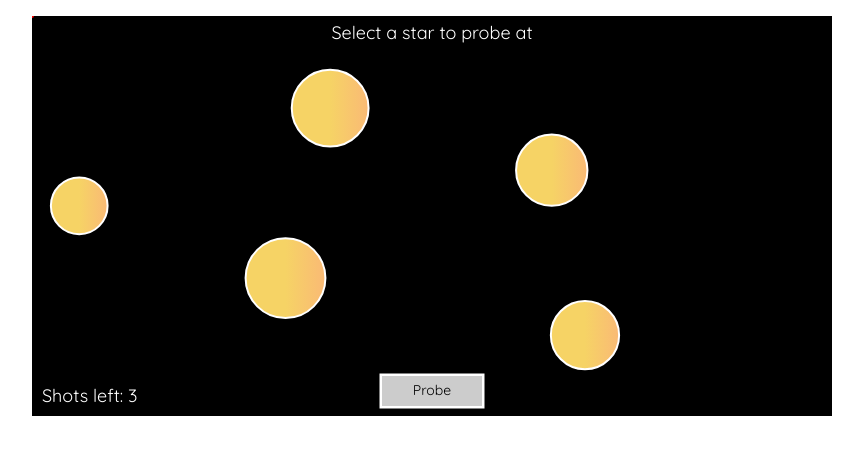
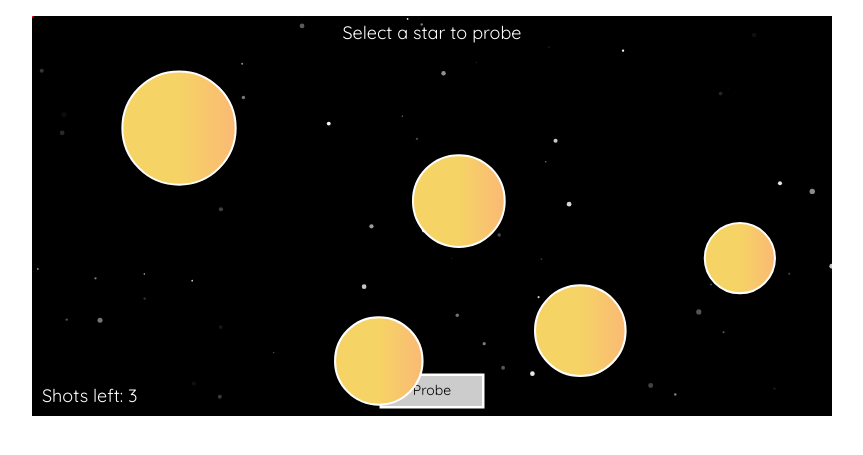
Before and after one commit to HackTheSolarSystem/RuthAngus, a Jekyll site: the page built from game.html, in a window 1280 px wide. Shown: the top 455 px of the page, without its empty margins (208-1071 px from the left). Built offline with Jekyll 4.4.1, drawn with Linux system fonts in a browser that asks for light colours; nearby versions of some CDN libraries.

Commit message:
correlate star size and frequency, add particle background

```diff
--- a/game.html
+++ b/game.html
@@ -4,4 +4,10 @@
 css: [ "public/css/game.css" ]
 js: [ "public/js/game/consts.js", "public/js/game/button.js", "public/js/game/star.js", "public/js/game/game.js" ]
 ---
-<canvas id="game" width="800px" height="400px"></canvas>
+<script>
+window.BASE_URL = "{{ site.baseurl }}";
+</script>
+<div id="gameContainer">
+	<div id="particles"></div>
+	<canvas id="game" width="800px" height="400px"></canvas>
+</div>
--- a/public/css/game.css
+++ b/public/css/game.css
@@ -2,10 +2,23 @@
 	background: white;
 }
 
-#game {
+#gameContainer {
 	background: black;
-	display: block;
-	margin: 1rem auto;
 	width: 800px;
 	height: 400px;
+	margin: 1rem auto;
+	position: relative;
 }
+
+#game, #particles {
+	display: block;
+	width: 800px;
+	height: 400px;
+	position: absolute;
+	top: 0;
+	left: 0;
+}
+
+#game {
+	z-index: 1;
+}
--- a/public/js/game/consts.js
+++ b/public/js/game/consts.js
@@ -1,7 +1,13 @@
 var CANVAS_WIDTH = 800;
 var CANVAS_HEIGHT = 400;
-var SINE_ANIMATION_HEIGHT = 8;
+
 var UI_TOP_GAP = 50;
 var UI_BOTTOM_GAP = 40;
+
+var SINE_ANIMATION_HEIGHT = 8;
+
+var STAR_RADIUS_MIN = 10;
+var STAR_RADIUS_MAX = 60;
+
 var STATE_PROBE = 0;
 var STATE_GUESS = 1;
--- a/public/js/game/game.js
+++ b/public/js/game/game.js
@@ -89,13 +89,13 @@
 	this.ctx.textAlign = "center";
 	this.ctx.textBaseline = "middle";
 	if (this.state == STATE_PROBE) {
-		this.ctx.fillText("Select a star to probe at", CANVAS_WIDTH / 2, 10 + 8);
+		this.ctx.fillText("Select a star to probe", CANVAS_WIDTH / 2, 10 + 8);
 
 		this.ctx.textAlign = "left";
 		this.ctx.textBaseline = "bottom";
 		this.ctx.fillText("Shots left: " + this.laserShotsLeft, 10, CANVAS_HEIGHT - 10);
 	} else if (this.state == STATE_GUESS) {
-		this.ctx.fillText("Guess stuff", CANVAS_WIDTH / 2, 10 + 8);
+		this.ctx.fillText("Where do you want to pursue research?", CANVAS_WIDTH / 2, 10 + 8);
 	}
 
 	this.ctx.fillStyle = (this.mouse.down ? "green" : "red");
@@ -111,6 +111,8 @@
 };
 
 window.addEventListener("load", function() {
+	particlesJS.load("particles", window.BASE_URL + "/public/particlesjs-config.json", function() {});
+
 	window.game = new Game("canvas");
 	game.startRound();
 	game.drawFrame();
--- a/public/js/game/star.js
+++ b/public/js/game/star.js
@@ -1,5 +1,7 @@
 function Star(game) {
-	this.r = (20 * Math.random()) + 20;
+	this.r = ((STAR_RADIUS_MAX - STAR_RADIUS_MIN) * Math.random()) + STAR_RADIUS_MIN;
+	this.soundFrequency = (900 / (STAR_RADIUS_MAX - STAR_RADIUS_MIN)) * (STAR_RADIUS_MAX - this.r) + 100;
+	this.soundFrequency = Math.round(this.soundFrequency * 100) / 100;
 
 	while (true) {
 		this.x = ((CANVAS_WIDTH - (2 * this.r)) * Math.random()) + this.r;
@@ -26,18 +28,18 @@
 	this.fill.addColorStop(0, "#f6d365");
 	this.fill.addColorStop(1, "#fda085");
 
+	this._animationTime = 2 * Math.PI * Math.random();
+	this._hover = false;
+	this._lastMouseDown = false;
+
 	this.yOffset = 0;
-	this.animationTime = 2 * Math.PI * Math.random();
-	this.soundFrequency = (Math.random() * 900) + 100;
-	this.soundFrequency = Math.round(this.soundFrequency * 100) / 100;
-	this._hover = false;
 	this.selected = false;
-	this._probed = false;
-	this._lastMouseDown = false;
+	this.frozen = false;
+	this.probed = false;
 };
 
 Star.prototype.probe = function(mouse) {
-	this._probed = true;
+	this.probed = true;
 };
 
 Star.prototype.update = function(mouse) {
@@ -56,13 +58,13 @@
 	// animation
 	//
 
-	if (!this._probed) {
-		this.animationTime += 0.01;
+	if (!this.probed) {
+		this._animationTime += 0.01;
 
-		this.yOffset = SINE_ANIMATION_HEIGHT * Math.sin(this.animationTime);
+		this.yOffset = SINE_ANIMATION_HEIGHT * Math.sin(this._animationTime);
 
-		if (this.animationTime >= 2 * Math.PI) {
-			this.animationTime = 0;
+		if (this._animationTime >= 2 * Math.PI) {
+			this._animationTime = 0;
 		}
 	}
 };
@@ -70,7 +72,7 @@
 Star.prototype.draw = function(ctx) {
 	var outlineColor = "white";
 
-	if (this._probed) {
+	if (this.probed) {
 		outlineColor = "red";
 	} else if (this._hover || this.selected) {
 		outlineColor = "yellow";
@@ -87,7 +89,7 @@
 	ctx.arc(this.x, this.y + this.yOffset, this.r, 0, 2 * Math.PI);
 	ctx.stroke();
 
-	if (this._probed) {
+	if (this.probed) {
 		ctx.fillStyle = "white";
 		ctx.font = "16px Quicksand";
 		ctx.textAlign = "top";
```
